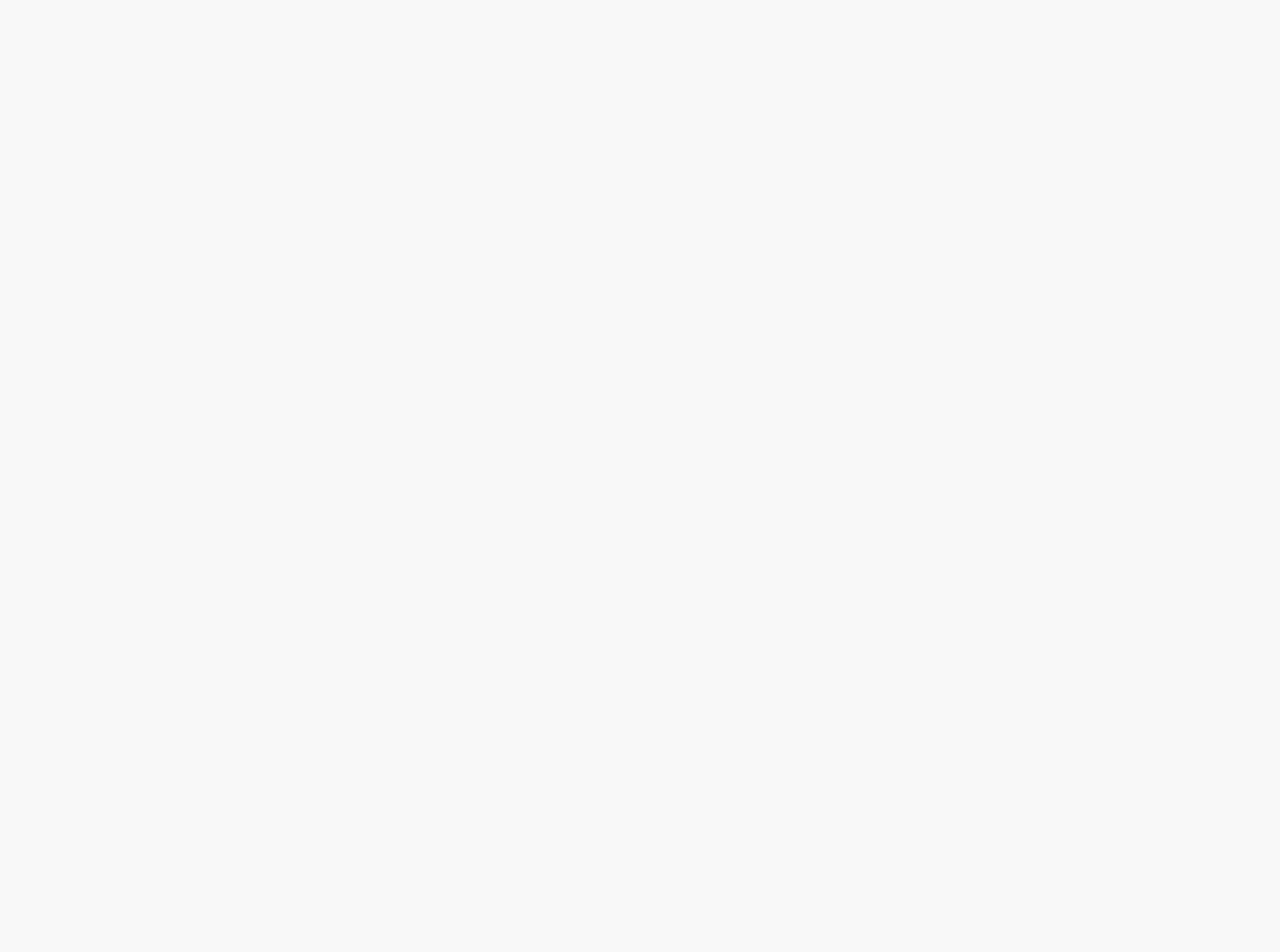
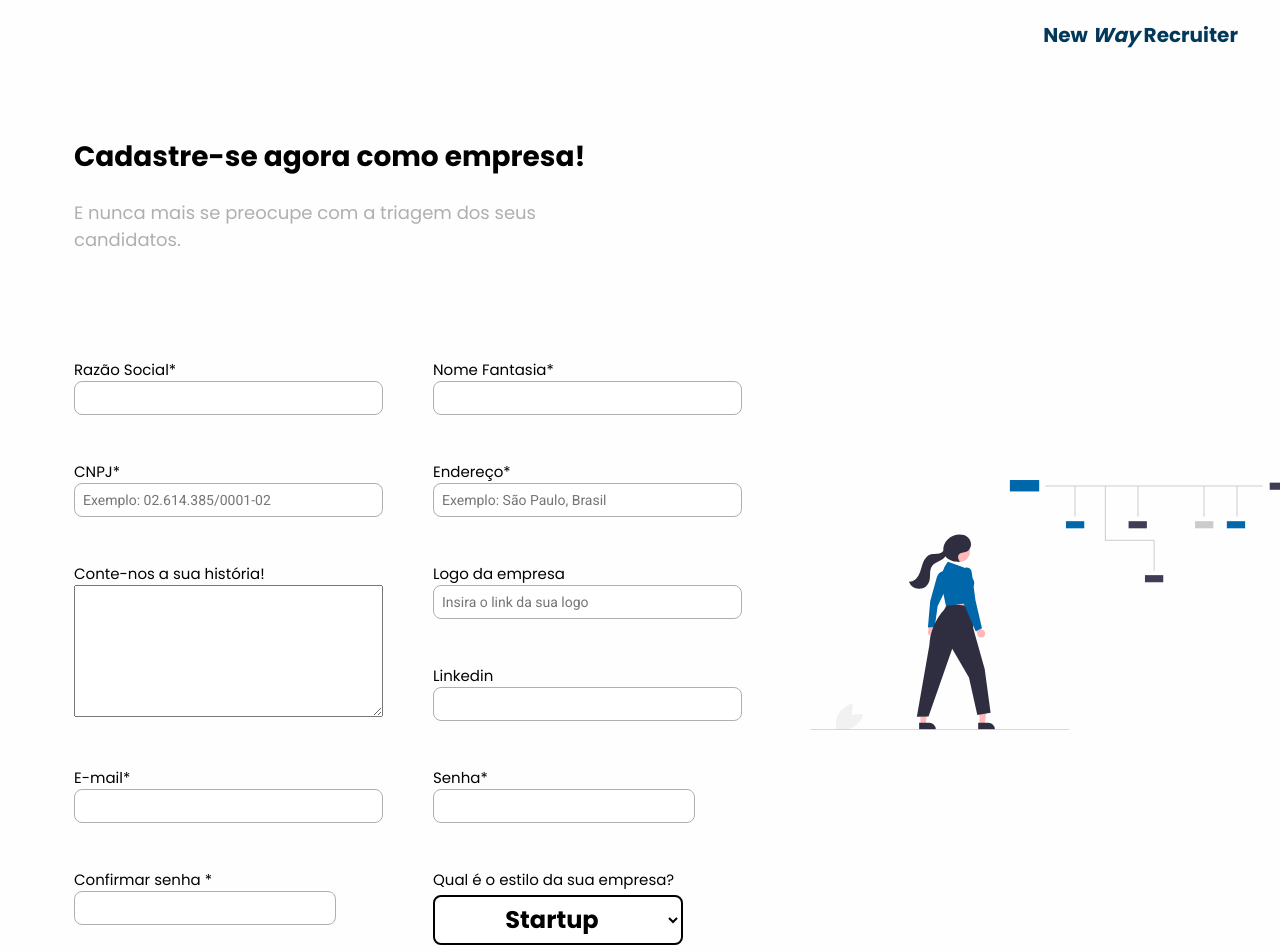
Before and after one commit to isabellasantiago/New_Way_Recruiter, a React (Create React App) app: page /register/company in a window 1280 px wide. Before the commit this address had no page. Shown: the top 952 px of the page. Before the commit the page ends 800 px from the top, so only its background shows below. Built offline with nearby package versions, Linux system fonts and the light colour scheme.

Commit message:
finish integration company

```diff
--- a/src/App.js
+++ b/src/App.js
@@ -33,7 +33,7 @@ function App() {
         />
         <Route path="/home" exact element={<PrivateRoute Item={HomePage}/>}/>
         <Route path="/register/candidate" element={<CandidatoForm/>}/>
-        <Route path="/register/empresa" element={<EmpresaForm/>}/>
+        <Route path="/register/company" element={<EmpresaForm/>}/>
         <Route path="/empresa/register/vaga" element={<PrivateRoute Item={CadastroVaga}/>} />
         <Route path="/edit-delete/candidato" element={<PrivateRoute Item={EditarExcluirCandidato}/>}/>
         <Route path="/edit-delete/empresa" element={<PrivateRoute Item={EditarExcluirEmpresa}/>}/>
--- a/src/pages/EmpresaCadastro/EmpresaForm.js
+++ b/src/pages/EmpresaCadastro/EmpresaForm.jsx
@@ -1,10 +1,10 @@
 import React, { useState } from 'react';
-import './empresaform.scss';
+import { EmpresaForms } from './styles';
 import empresaFormImg from '../../assets/images/careerDevelopment.svg'
 import MaskInput from '../../MaskInput';
 import { useForm } from "react-hook-form";
-import axios from 'axios';
-import {useNavigate} from 'react-router-dom'
+import {useNavigate} from 'react-router-dom';
+import Api from '../../services/mainApi';
 
 const initialValues = {
   cpf:'',
@@ -22,45 +22,31 @@ export function EmpresaForm(){
 
   const [values,setValues] = useState(initialValues);
 
-
-
-
-
-    function handleChange(event) {
+  function handleChange(event) {
       setValues({
         ...values,
       [event.target.name]: event.target.value
       });
-    }
-    async function onSubmit (data)  {
-      const URL = 'http://localhost:3333/empresa';
-      const post = await axios(URL, {
-            method: 'POST',
-            headers: {
-              'content-type': 'application/json',
-            },
-            data: {
-            razaosocial: data.rzsocial,
-            nomefantasia: data.nameFantasia,
-            senha:data.passwordConfirmation,
+  }
+
+  async function onSubmit (data)  {
+      const post = await Api.post('/company', {
+            corporateName: data.rzsocial,
+            tradeName: data.nameFantasia,
+            password:data.passwordConfirmation,
             cnpj:data.cnpj,
             email:data.email,
-            endereco: data.endereco,
-            sobre:data.sobre,
-            linkedin: data.linkedin,
-            tipoEmpresa: data.estilo,
-            logoemp: data.logo,
-            }
-          })
-            .then(response => response.data)
-            .catch(error => {
-              throw error;
-            });
-        if(post) history.push('/login')
+            address: data.endereco,
+            aboutCompany:data.sobre,
+            linkedinURL: data.linkedin,
+            type: data.estilo,
+            imageURL: data.logo,
+      })
+        if(post) history('/login')
       }
 
   return(
-  <div className="empresaform">
+  <EmpresaForms className="empresaform">
     <header className="emp-header">
           <a href="/" id="logo">
               <h1>New <span>Way</span> Recruiter</h1>
@@ -220,9 +206,9 @@ export function EmpresaForm(){
 
             <select {...register("estilo")}>
 
-            <option value="startup">Startup</option>
-            <option value="multinacional">Multinacional</option>
-            <option value="tradicional">Tradicional</option>
+            <option value={0}>Startup</option>
+            <option value={1}>Multinacional</option>
+            <option value={2}>Tradicional</option>
 
             </select>
              </div>
@@ -238,7 +224,7 @@ export function EmpresaForm(){
        </div>
 
 
-      </div>
+      </EmpresaForms>
 
 
   );
--- a/src/pages/EmpresaCadastro/empresaform.scss
+++ b/src/pages/EmpresaCadastro/styles.js
@@ -1,7 +1,7 @@
+import styled from 'styled-components';
 
-div.empresaform{
-
-  .emp-header{
+export const EmpresaForms = styled.div`
+    .emp-header{
         width: 100%;
         height: 70px;
         padding: 0px 42px;
@@ -242,4 +242,4 @@ div.empresaform{
       filter: brightness(0.9);
   }
   }
-}
+`;
```
